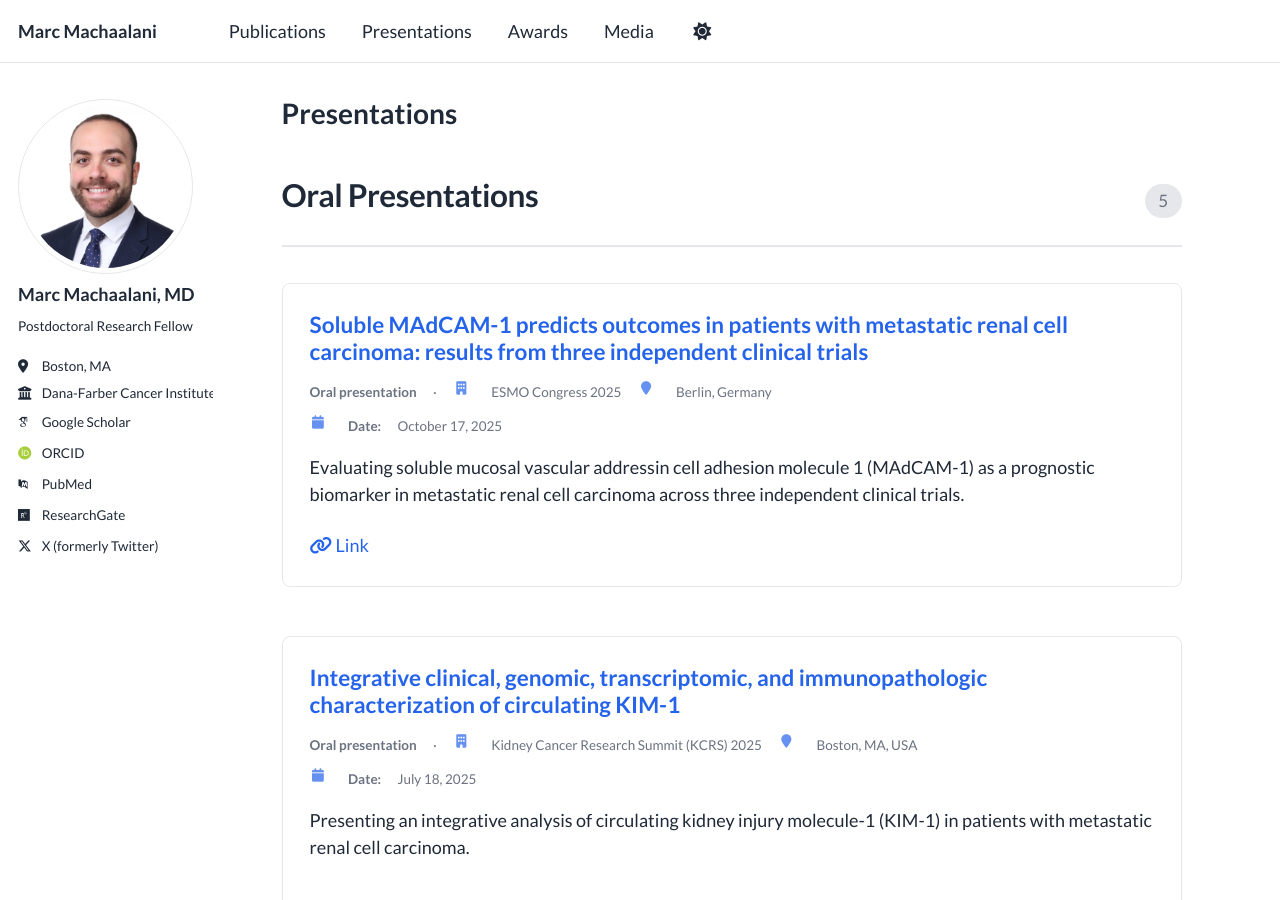
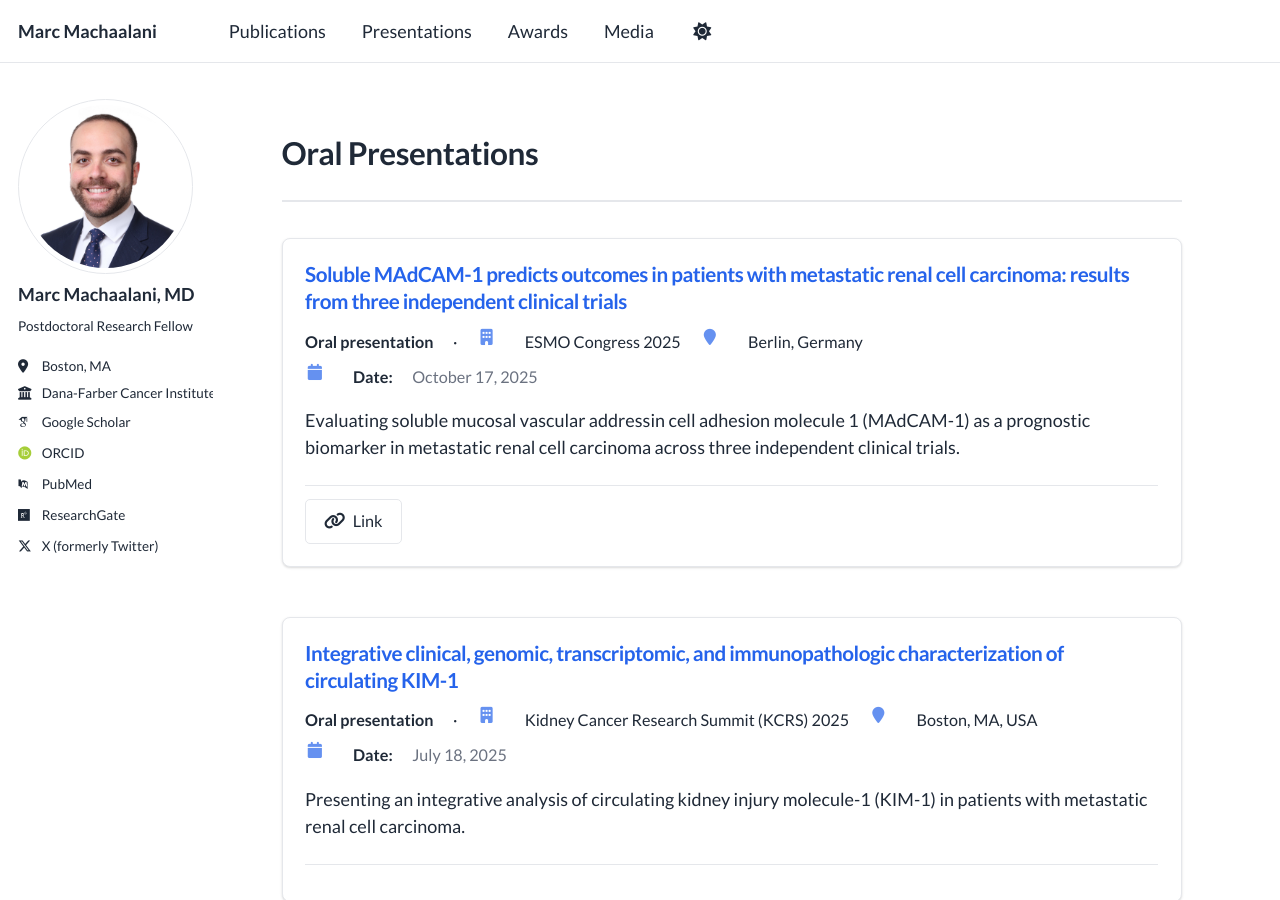
Before and after one commit to MarcMachaalani/marcmachaalani.github.io, a Jekyll site: the page built from _pages/talks.html, in a window 1280 px wide and 900 px high. Built offline with Jekyll 4.4.1, drawn with Linux system fonts in a browser that asks for light colours; some web fonts are replaced; a script bundle is joined from its source files by our own code; library files that are not in the unit come from our copies.

Commit message:
Update talks.html

```diff
--- a/_pages/talks.html
+++ b/_pages/talks.html
@@ -1,6 +1,6 @@
 ---
 layout: archive
-title: "Presentations"
+title: ""
 permalink: /talks/
 author_profile: true
 ---
@@ -13,68 +13,50 @@ author_profile: true
 </p>
 {% endif %}
 
-<!-- Define the categories -->
 {% assign orals   = site.talks | where: "category", "orals" %}
 {% assign posters = site.talks | where: "category", "posters" %}
 {% assign invited = site.talks | where: "category", "invited" %}
 
-<div class="publications-container"> <!-- Changed class to match publications wrapper -->
-
-  <!-- ORAL PRESENTATIONS -->
+<div class="talks-container">
   {% if orals.size > 0 %}
-    <section class="publication-category">
-      <div class="category-header">
-        <h2 class="category-title">Oral Presentations</h2>
-        <span class="category-count">{{ orals.size }}</span>
-      </div>
-      <hr class="category-divider" />
-
-      <div class="publications-list"> <!-- Reuse publication list styling for grid/spacing -->
+    <div class="talks-category">
+      <h2>Oral Presentations</h2>
+      <hr />
+      <div class="talks-list">
         {% for post in orals reversed %}
           <div class="talk-item">
             {% include archive-single-talk.html %}
           </div>
         {% endfor %}
       </div>
-    </section>
+    </div>
   {% endif %}
 
-  <!-- POSTER PRESENTATIONS -->
   {% if posters.size > 0 %}
-    <section class="publication-category">
-      <div class="category-header">
-        <h2 class="category-title">Poster Presentations</h2>
-        <span class="category-count">{{ posters.size }}</span>
-      </div>
-      <hr class="category-divider" />
-
-      <div class="publications-list">
+    <div class="talks-category">
+      <h2>Poster Presentations</h2>
+      <hr />
+      <div class="talks-list">
         {% for post in posters reversed %}
           <div class="talk-item">
             {% include archive-single-talk.html %}
           </div>
         {% endfor %}
       </div>
-    </section>
+    </div>
   {% endif %}
 
-  <!-- INVITED TALKS -->
   {% if invited.size > 0 %}
-    <section class="publication-category">
-      <div class="category-header">
-        <h2 class="category-title">Invited Talks</h2>
-        <span class="category-count">{{ invited.size }}</span>
-      </div>
-      <hr class="category-divider" />
-
-      <div class="publications-list">
+    <div class="talks-category">
+      <h2>Invited Talks</h2>
+      <hr />
+      <div class="talks-list">
         {% for post in invited reversed %}
           <div class="talk-item">
             {% include archive-single-talk.html %}
           </div>
         {% endfor %}
       </div>
-    </section>
+    </div>
   {% endif %}
-
 </div>
```
